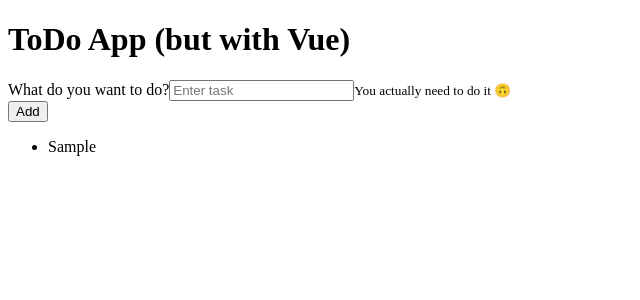
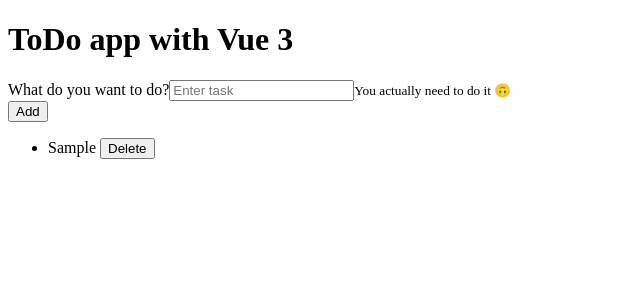
Before and after one commit to WBSCodingSchool/WBS_CS_WS_Vue, a Vue app: page / in a window 1280 px wide. Both pictures are taken after typing "Sample" into the empty fields and a click on the button "Add". Shown: the top 300 px of the page, without its empty margins (0-640 px from the left). Built offline with nearby package versions, Linux system fonts and the light colour scheme; the HTML template or start-up script is replaced by a standard one.

Commit message:
delete method, dependency upgrade, short syntax v-on/v-bind

```diff
--- a/src/App.vue
+++ b/src/App.vue
@@ -1,16 +1,14 @@
 <template>
-  <div class="container">
-    <ToDo title="ToDo App (but with Vue)"/>
-  </div>
+  <ToDo title="ToDo app with Vue 3" />
 </template>
 
 <script>
-import ToDo from './components/ToDo'
+import ToDo from './components/ToDo.vue';
 
 export default {
   name: 'App',
   components: {
     ToDo
   }
-}
+};
 </script>
--- a/src/components/ToDo.vue
+++ b/src/components/ToDo.vue
@@ -1,45 +1,53 @@
 <template>
-  <h1 class="text-center">{{title}}</h1>
-  <form  v-on:submit.prevent="addToDo">
+  <div class="container">
+    <h1 class="text-center">
+      {{ title }}
+    </h1>
+    <form @submit.prevent="addToDo">
       <div class="form-group">
         <label for="to-do">What do you want to do?</label>
-    <input v-model="newToDo" type="text" class="form-control" id="to-do" placeholder="Enter task">
+        <input v-model="newTodo" type="text" class="form-control" id="to-do" placeholder="Enter task" />
         <small id="emailHelp" class="form-text text-muted">You actually need to do it 🙃</small>
       </div>
       <button type="submit" class="btn btn-primary">Add</button>
+    </form>
     <div>
-    <ul v-for="todo in todos" v-bind:key="todo.id">
-      <li>{{todo.task}}</li>
+      <ul v-for="(todo, index) in todos" :key="todo.id">
+        <li>{{ todo.task }} <button class="btn btn-danger" @click="deleteToDo(index)">Delete</button></li>
       </ul>
     </div>
-</form>
+  </div>
 </template>
 
 <script>
-import {ref} from 'vue';
+import { ref } from 'vue';
 
 export default {
   name: 'ToDo',
   props: {
     title: String
   },
-  setup(){
-    const newToDo = ref('');
+  setup() {
+    const newTodo = ref('');
     const todos = ref([]);
-
     const addToDo = () => {
-     todos.value.push({id: Date.now(), task: newToDo.value, done: false});
-     newToDo.value = '';
+      if (!newTodo.value) return alert('Please add a task');
+      todos.value.push({
+        id: Date.now(),
+        task: newTodo.value,
+        done: false
+      });
+      newTodo.value = '';
+    };
+    const deleteToDo = index => {
+      todos.value.splice(index, 1);
+    };
+    return {
+      todos,
+      newTodo,
+      addToDo,
+      deleteToDo
+    };
   }
-    return{
-      newToDo,
-      todos,
-      addToDo
-    }
-  }
-}
+};
 </script>
-
-<style scoped>
-
-</style>
```
Also changed, not shown: package.json (+7 -7 lines), 1 other file (tests, documents, lock files or other folders). Lines whose indentation alone changed are shown as unchanged.
